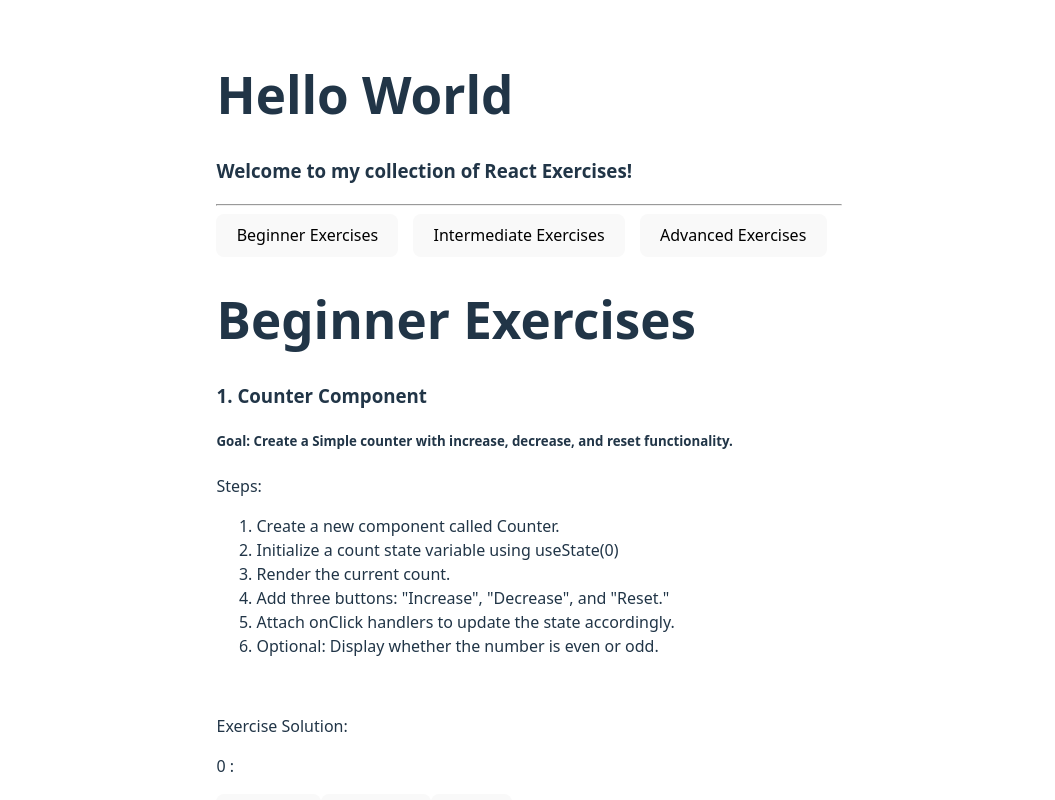
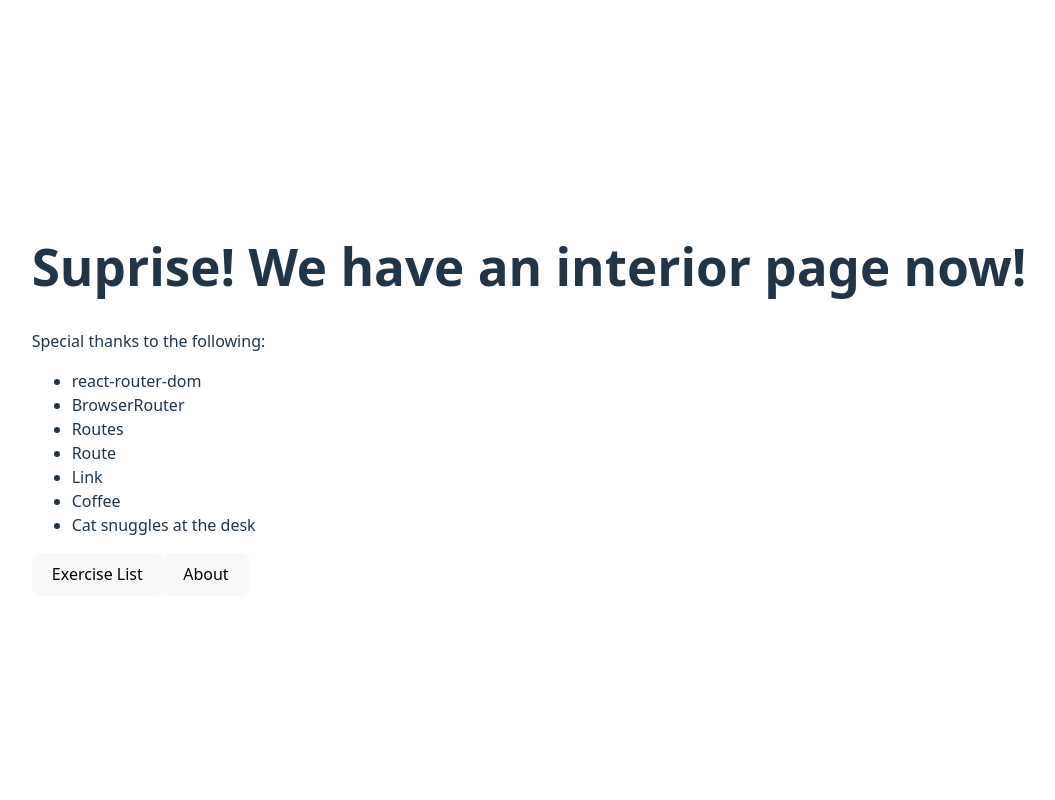
Before and after one commit to Bateeters/React-Exercises-Pt2, a React (Vite) app in the folder React Exercises Pt2/: page /about in a window 1280 px wide. Shown: the top 800 px of the page, without its empty margins (111-1166 px from the left). Built offline with nearby package versions, Linux system fonts and the light colour scheme.

Commit message:
finished routing exercise. added home and about pages

```diff
--- a/React Exercises Pt2/package.json
+++ b/React Exercises Pt2/package.json
@@ -11,7 +11,8 @@
   },
   "dependencies": {
     "react": "^19.1.1",
-    "react-dom": "^19.1.1"
+    "react-dom": "^19.1.1",
+    "react-router-dom": "^7.8.2"
   },
   "devDependencies": {
     "@eslint/js": "^9.32.0",
--- a/React Exercises Pt2/src/App.jsx
+++ b/React Exercises Pt2/src/App.jsx
@@ -1,46 +1,16 @@
-import Accordion from './components/Accordion'
-import CharCounter from './components/CharCounter'
-import Counter from './components/Counter'
-import FetchPosts from './components/FetchPosts'
-import ImageGallery from './components/ImageGallery'
-import LiveText from './components/LiveText'
-import SearchFilter from './components/SearchFilter'
-import Tabs from './components/Tabs'
-import ThemeToggle from './components/ThemeToggle'
-import TodoList from './components/TodoList'
-import ToggleMessage from './components/ToggleMessage'
-import ValidatedForm from './components/ValidatedForm'
-import './css/App.css'
+import { Route, Routes } from 'react-router-dom'
+import HomePage from './pages/HomePage'
+import AboutPage from './pages/AboutPage'
 
 function App() {
-  const beginnerExercises = [
-    <h1>Beginner Exercises</h1>,
-    <Counter/>, <LiveText/>, <ToggleMessage/>, <TodoList/>, <ThemeToggle/>
-  ]
-
-  const intermediateExercises = [
-    <h1>Intermediate Exercises</h1>,
-    <Tabs/>, <Accordion/>, <ValidatedForm/>, <SearchFilter/>, <CharCounter/>
-  ]
-
-  const advancedExercises = [
-    <h1>Advanced Exercises</h1>,
-    <FetchPosts/>, <ImageGallery/>, "React Router Mini App", "Theme Context", "Custom Hook: useLocalStorage"
-  ]
-
-  const tabsArray = [
-    {label: "Beginner Exercises", content: [beginnerExercises]},
-    {label: "Intermediate Exercises", content: [intermediateExercises]},
-    {label: "Advanced Exercises", content: [advancedExercises]},
-  ]
 
   return (
-    <div>
-      <h1>Hello World</h1>
-      <h3>Welcome to my collection of React Exercises!</h3>
-      <hr />
-      <Tabs tabs={tabsArray}/>
-    </div>
+    <main>
+      <Routes>
+        <Route path="/" element={<HomePage/>}/>
+        <Route path='/about' element={<AboutPage/>}/>
+      </Routes>
+    </main>
   )
 }
 
--- /dev/null
+++ b/React Exercises Pt2/src/components/RouterMiniApp.jsx
@@ -0,0 +1,27 @@
+import { Link } from "react-router-dom"
+
+
+function RouterMiniApp() {
+
+    return (
+        <div>
+            <h3>13. React Router Mini App</h3>
+            <h5>Goal: Create navigation between pages.</h5>
+            <p>Steps:</p>
+            <ol>
+                <li>Install react-router-dom</li>
+                <li>Wrap App with "BrowserRouter".</li>
+                <li>Set up routes for Home and About pages</li>
+                <li>Create HomePage and AboutPage components</li>
+                <li>Use "Link" to navigate between the two.</li>
+            </ol>
+            <br/>
+            <p>Exercise Solution:</p>
+                <Link to="/"><button>Exercise List</button></Link>
+                <Link to="/about"><button>About</button></Link>
+            <br /><br />
+        </div>
+    )
+}
+
+export default RouterMiniApp
--- a/React Exercises Pt2/src/main.jsx
+++ b/React Exercises Pt2/src/main.jsx
@@ -1,10 +1,13 @@
 import { StrictMode } from 'react'
 import { createRoot } from 'react-dom/client'
+import { BrowserRouter } from "react-router-dom";
 import './css/index.css'
 import App from './App.jsx'
 
 createRoot(document.getElementById('root')).render(
   <StrictMode>
-    <App />
+    <BrowserRouter>
+      <App />
+    </BrowserRouter>
   </StrictMode>,
 )
--- /dev/null
+++ b/React Exercises Pt2/src/pages/AboutPage.jsx
@@ -0,0 +1,24 @@
+import { Link } from "react-router-dom"
+
+function AboutPage() {
+
+    return (
+        <div>
+            <h1>Suprise! We have an interior page now!</h1>
+            <p>Special thanks to the following:</p>
+            <ul>
+                <li>react-router-dom</li>
+                <li>BrowserRouter</li>
+                <li>Routes</li>
+                <li>Route</li>
+                <li>Link</li>
+                <li>Coffee</li>
+                <li>Cat snuggles at the desk</li>
+            </ul>
+            <Link to="/"><button>Exercise List</button></Link>
+            <Link to="/about"><button>About</button></Link>
+        </div>
+    )
+}
+
+export default AboutPage
--- /dev/null
+++ b/React Exercises Pt2/src/pages/HomePage.jsx
@@ -0,0 +1,48 @@
+import Accordion from '../components/Accordion'
+import CharCounter from '../components/CharCounter'
+import Counter from '../components/Counter'
+import FetchPosts from '../components/FetchPosts'
+import ImageGallery from '../components/ImageGallery'
+import LiveText from '../components/LiveText'
+import RouterMiniApp from '../components/RouterMiniApp'
+import SearchFilter from '../components/SearchFilter'
+import Tabs from '../components/Tabs'
+import ThemeToggle from '../components/ThemeToggle'
+import TodoList from '../components/TodoList'
+import ToggleMessage from '../components/ToggleMessage'
+import ValidatedForm from '../components/ValidatedForm'
+import '../css/App.css'
+
+function HomePage() {
+  const beginnerExercises = [
+    <h1>Beginner Exercises</h1>,
+    <Counter/>, <LiveText/>, <ToggleMessage/>, <TodoList/>, <ThemeToggle/>
+  ]
+
+  const intermediateExercises = [
+    <h1>Intermediate Exercises</h1>,
+    <Tabs/>, <Accordion/>, <ValidatedForm/>, <SearchFilter/>, <CharCounter/>
+  ]
+
+  const advancedExercises = [
+    <h1>Advanced Exercises</h1>,
+    <FetchPosts/>, <ImageGallery/>, <RouterMiniApp/>, "Theme Context", "Custom Hook: useLocalStorage"
+  ]
+
+  const tabsArray = [
+    {label: "Beginner Exercises", content: [beginnerExercises]},
+    {label: "Intermediate Exercises", content: [intermediateExercises]},
+    {label: "Advanced Exercises", content: [advancedExercises]},
+  ]
+
+  return (
+    <div>
+      <h1>Hello World</h1>
+      <h3>Welcome to my collection of React Exercises!</h3>
+      <hr />
+      <Tabs tabs={tabsArray}/>
+    </div>
+  )
+}
+
+export default HomePage
```
Also changed, not shown: 1 other file (tests, documents, lock files or other folders).
